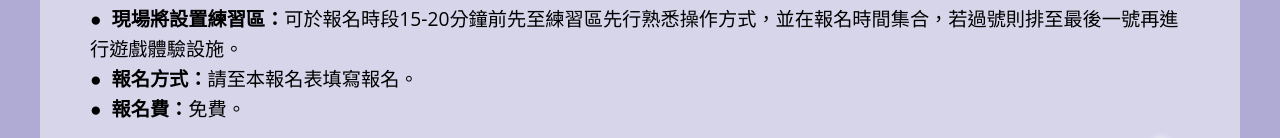
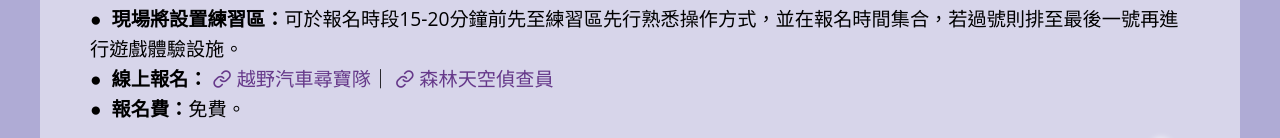
Before and after one commit to SaSaChu/child2021, a plain HTML site: page order.html in a window 1280 px wide. Shown: the part 1119-1257 px from the top of the page. Drawn offline with Linux system fonts and the light colour scheme.

Commit message:
修改完成

```diff
--- a/font/icomoon/style.css
+++ b/font/icomoon/style.css
@@ -1,10 +1,10 @@
 @font-face {
   font-family: 'icomoon';
-  src:  url('fonts/icomoon.eot?oohjit');
-  src:  url('fonts/icomoon.eot?oohjit#iefix') format('embedded-opentype'),
-    url('fonts/icomoon.ttf?oohjit') format('truetype'),
-    url('fonts/icomoon.woff?oohjit') format('woff'),
-    url('fonts/icomoon.svg?oohjit#icomoon') format('svg');
+  src:  url('fonts/icomoon.eot?c1s5y9');
+  src:  url('fonts/icomoon.eot?c1s5y9#iefix') format('embedded-opentype'),
+    url('fonts/icomoon.ttf?c1s5y9') format('truetype'),
+    url('fonts/icomoon.woff?c1s5y9') format('woff'),
+    url('fonts/icomoon.svg?c1s5y9#icomoon') format('svg');
   font-weight: normal;
   font-style: normal;
   font-display: block;
@@ -70,6 +70,9 @@
 .icon-storefront:before {
   content: "\e90f";
 }
+.icon-link:before {
+  content: "\e913";
+}
 .icon-shopping-bag:before {
   content: "\e904";
 }
--- a/order.html
+++ b/order.html
@@ -110,7 +110,9 @@
                </br>
               <b>●&nbsp;&nbsp;現場將設置練習區：</b>可於報名時段15-20分鐘前先至練習區先行熟悉操作方式，並在報名時間集合，若過號則排至最後一號再進行遊戲體驗設施。
               </br>
-              <b>●&nbsp;&nbsp;報名方式：</b>請至本報名表填寫報名。
+              <b>●&nbsp;&nbsp;線上報名：</b>
+              <a class='orderLink icon-link' href="https://www.beclass.com/rid=244628c605088f6c0248" target='_blank'>&nbsp;越野汽車尋寶隊</a>｜
+              <a class='orderLink icon-link' href="https://www.beclass.com/rid=244628b604f391645549" target='_blank'>&nbsp;森林天空偵查員</a>
               </br>
               <b>●&nbsp;&nbsp;報名費：</b>免費。
             </p>
--- a/scss/icon.scss
+++ b/scss/icon.scss
@@ -37,6 +37,7 @@
 .icon-last_page:before { content: "\e90b"; }
 .icon-credit_card:before { content: "\e90e"; }
 .icon-storefront:before { content: "\e90f"; }
+.icon-link:before { content: "\e913"; }
 .icon-shopping-bag:before { content: "\e904"; }
 .icon-truck:before { content: "\e911"; }
 .icon-user:before { content: "\e905"; }
--- a/scss/link.scss
+++ b/scss/link.scss
@@ -251,3 +251,10 @@ a {
     }
   }
 }
+
+.orderLink {
+  display: inline-block;
+  font-size: 1.2rem;
+  color: $purple-d;
+  text-align: left;
+}
```
Also changed, not shown: traffic.html (+5 -5 lines), css/icon.css, css/link.css, css/public.css, font/icomoon/fonts/icomoon.ttf, font/icomoon/fonts/icomoon.woff, 3 other files.
